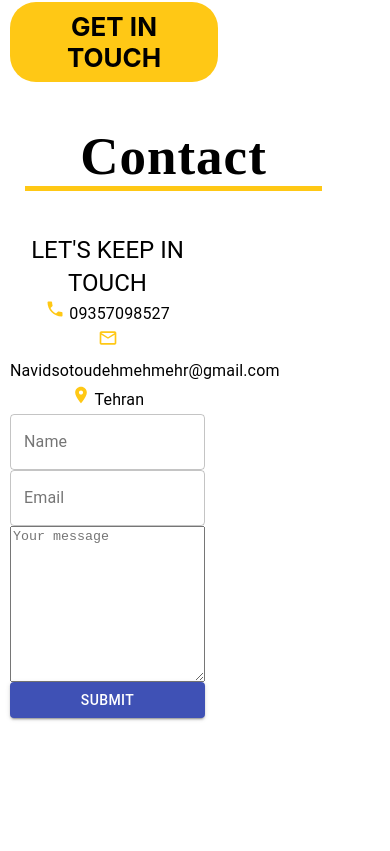
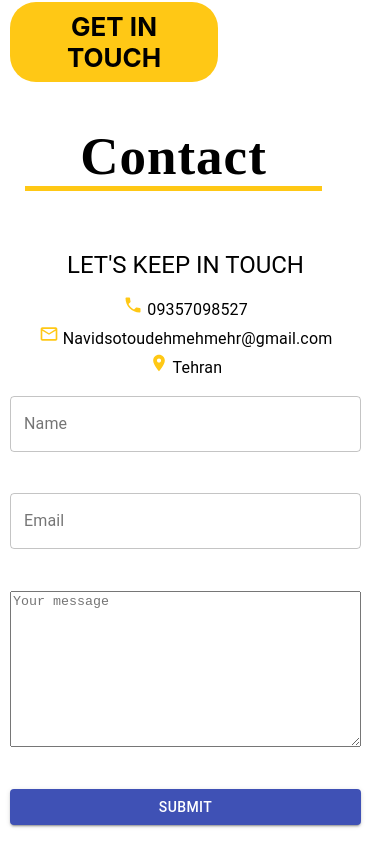
Before and after one commit to navidsotoudeh/Portofolio, a React (Create React App) app: page / in a window 390 px wide. Shown: the part 2706-3557 px from the top of the page. Before the commit the page ends 3450 px from the top, so only its background shows below. Built offline with nearby package versions, Linux system fonts and the light colour scheme.

Commit message:
responsivity get better2

```diff
--- a/src/Components/contactContent.js
+++ b/src/Components/contactContent.js
@@ -8,7 +8,36 @@ import PhoneIcon from "@material-ui/icons/Phone";
 import MailOutlineIcon from "@material-ui/icons/MailOutline";
 import LocationOnIcon from "@material-ui/icons/LocationOn";
 import React from "react";
+import { makeStyles } from "@material-ui/core/styles";
 
+const useStyles = makeStyles((theme) => ({
+  main: {
+    width: "100%",
+    display: "flex",
+    flexDirection: "column",
+    justifyContent: "space-evenly",
+    height: "70vh",
+    [theme.breakpoints.down("sm")]: {
+      width: "90%",
+      alignItems: "center",
+    },
+  },
+  form: {
+    display: "flex",
+    height: "65%",
+    width: "60%",
+    flexDirection: "column",
+    justifyContent: "space-between",
+    [theme.breakpoints.down("sm")]: {
+      width: "100%",
+      height: "80%",
+      alignItems: "center",
+    },
+  },
+  textField: {
+    width: "100%",
+  },
+}));
 const validationSchema = yup.object({
   name: yup.string("Enter your Name").required("Name is required"),
   email: yup
@@ -33,20 +62,12 @@ export default function ContactContent() {
       console.log();
     },
   });
-
+  const classes = useStyles();
   return (
-    <div
-      style={{
-        height: "100%",
-        width: "100%",
-        display: "flex",
-        flexDirection: "column",
-        justifyContent: "space-evenly",
-      }}
-    >
+    <div className={classes.main}>
       <div
         style={{
-          width: "50%",
+          width: "40",
           height: "30%",
           display: "flex",
           flexDirection: "column",
@@ -67,16 +88,7 @@ export default function ContactContent() {
           </Typography>
         </div>
       </div>
-      <form
-        onSubmit={formik.handleSubmit}
-        style={{
-          display: "flex",
-          height: "60%",
-          width: "50%",
-          flexDirection: "column",
-          justifyContent: "space-between",
-        }}
-      >
+      <form onSubmit={formik.handleSubmit} className={classes.form}>
         <TextField
           variant="outlined"
           id="name"
@@ -87,6 +99,7 @@ export default function ContactContent() {
           onChange={formik.handleChange}
           error={formik.touched.name && Boolean(formik.errors.name)}
           helpertext={formik.touched.name ? formik.errors.name : ""}
+          className={classes.textField}
         />
         <TextField
           variant="outlined"
@@ -97,6 +110,7 @@ export default function ContactContent() {
           onChange={formik.handleChange}
           error={formik.touched.email && Boolean(formik.errors.email)}
           helperText={formik.touched.email && formik.errors.email}
+          className={classes.textField}
         />
         <TextareaAutosize
           rowsMin={10}
@@ -106,6 +120,7 @@ export default function ContactContent() {
           className={formik.errors.message ? "error" : null}
           onChange={formik.handleChange}
           value={formik.values.message}
+          className={classes.textField}
         />
         <Button color="primary" variant="contained" fullWidth type="submit">
           Submit
```
